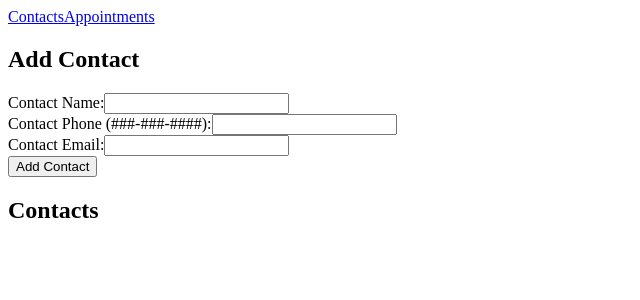
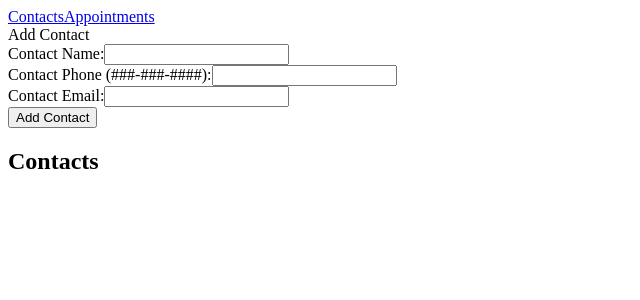
Before and after one commit to jaceva/react-challenge, a React (Create React App) app: page /contacts in a window 1280 px wide. Shown: the top 300 px of the page, without its empty margins (0-640 px from the left). Built offline with nearby package versions, Linux system fonts and the light colour scheme.

Commit message:
Adjusted duplicate name message

```diff
--- a/src/containers/contactsPage/ContactsPage.js
+++ b/src/containers/contactsPage/ContactsPage.js
@@ -37,8 +37,10 @@ export const ContactsPage = ({ contacts, addContact }) => {
 
   return (
     <div>
-      <h2>Add Contact</h2>
-      {duplicate ? 'Contact Name Already Exists' : ''}
+      <div>
+        Add Contact
+        {duplicate ? ' - Name Already Exists' : ''}
+      </div>
       <ContactForm
         name={name}
         setName={setName}
```
